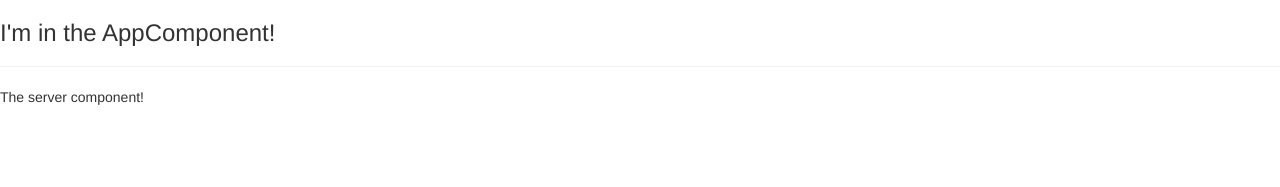
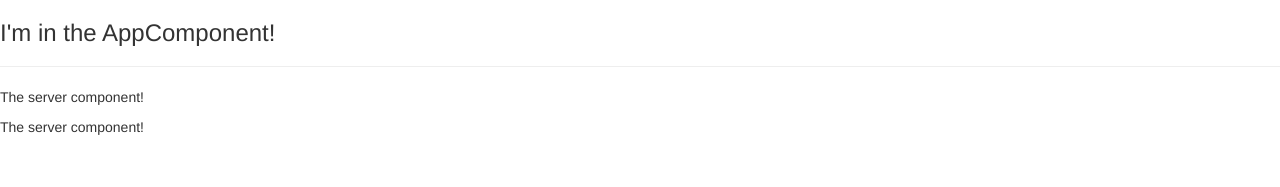
Before and after one commit to IvanBackovic/basic-project-bootstrap, an Angular app: page / in a window 1280 px wide. Shown: the top 187 px of the page. Built offline with nearby package versions, Linux system fonts and the light colour scheme.

Commit message:
Changed app.component.html and servers.component.html

```diff
--- a/src/app/app.component.html
+++ b/src/app/app.component.html
@@ -1,3 +1,3 @@
 <h3>I'm in the AppComponent!</h3>
 <hr>
-<app-server></app-server>
+<app-servers></app-servers>
--- a/src/app/servers/servers.component.html
+++ b/src/app/servers/servers.component.html
@@ -1 +1,2 @@
-<p>servers works!</p>
+<app-server></app-server>
+<app-server></app-server>
```
